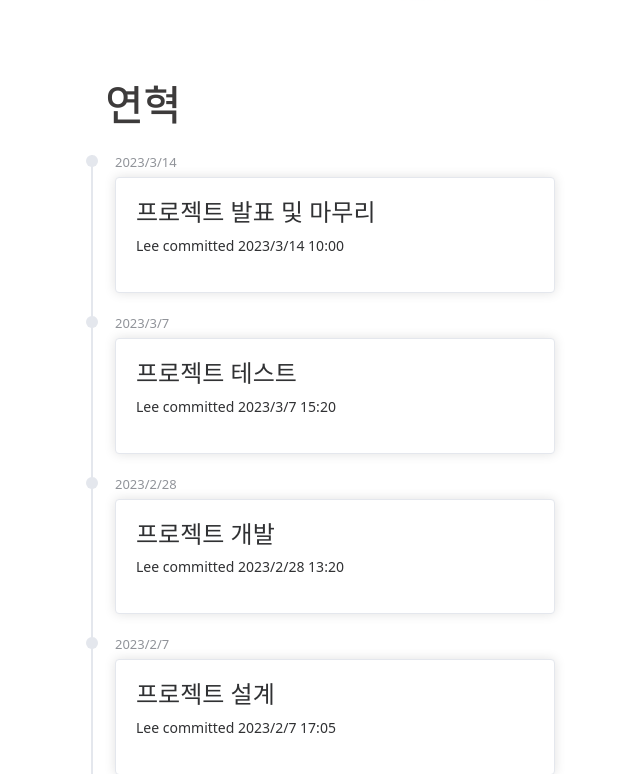
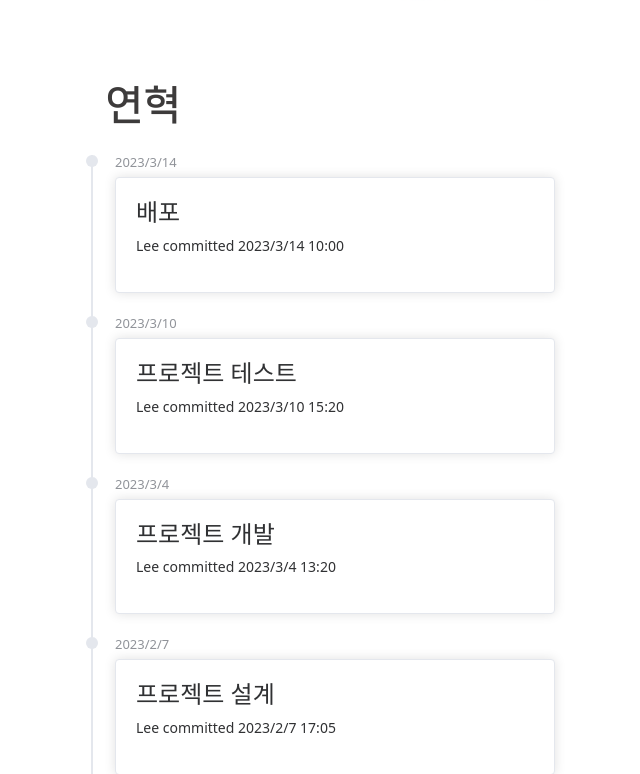
Before and after one commit to sko5473/vue_project_bread, a Vue app: page /introduce in a window 1280 px wide. Shown: the part 505-1279 px from the top of the page, without its empty margins (415-1055 px from the left). Built offline with nearby package versions, Linux system fonts and the light colour scheme; no server answers; a web font is replaced by a local one; what vue3-google-login would draw is missing.

Commit message:
2023-03-05

```diff
--- a/package.json
+++ b/package.json
@@ -16,6 +16,7 @@
     "core-js": "^3.8.3",
     "element-plus": "^2.2.28",
     "jquery": "^3.6.3",
+    "path": "^0.12.7",
     "vue": "^3.2.13",
     "vue-chartjs": "^5.2.0",
     "vue-cookies": "^1.8.2",
--- a/src/components/IntroducePage.vue
+++ b/src/components/IntroducePage.vue
@@ -20,20 +20,20 @@
             <el-timeline>
                 <el-timeline-item timestamp="2023/3/14" placement="top">
                 <el-card>
-                    <h4>프로젝트 발표 및 마무리</h4>
+                    <h4>배포</h4>
                     <p>Lee committed 2023/3/14 10:00</p>
                 </el-card>
                 </el-timeline-item>
-                <el-timeline-item timestamp="2023/3/7" placement="top">
+                <el-timeline-item timestamp="2023/3/10" placement="top">
                 <el-card>
                     <h4>프로젝트 테스트</h4>
-                    <p>Lee committed 2023/3/7 15:20</p>
+                    <p>Lee committed 2023/3/10 15:20</p>
                 </el-card>
                 </el-timeline-item>
-                <el-timeline-item timestamp="2023/2/28" placement="top">
+                <el-timeline-item timestamp="2023/3/4" placement="top">
                 <el-card>
                     <h4>프로젝트 개발</h4>
-                    <p>Lee committed 2023/2/28 13:20</p>
+                    <p>Lee committed 2023/3/4 13:20</p>
                 </el-card>
                 </el-timeline-item>
                 <el-timeline-item timestamp="2023/2/7" placement="top">
--- a/vue.config.js
+++ b/vue.config.js
@@ -1,7 +1,8 @@
 const { defineConfig } = require('@vue/cli-service')
+const path = require('path')
+
 module.exports = defineConfig({
   transpileDependencies: true,
-
   devServer :{
     //벡엔드 서버 위치 : 프론트에서 '/api로 시작하면 http://127.0.0.1:3000를 호출
     proxy : {
```
Also changed, not shown: src/stores/index.js (+0 -8 lines), 21 other files (tests, documents, lock files or other folders).
